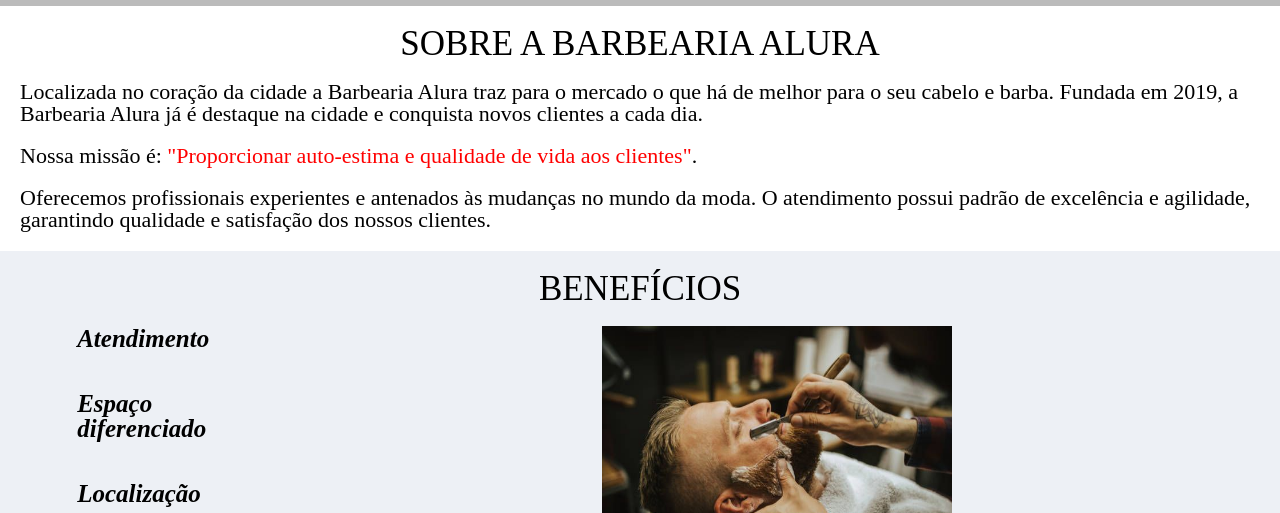
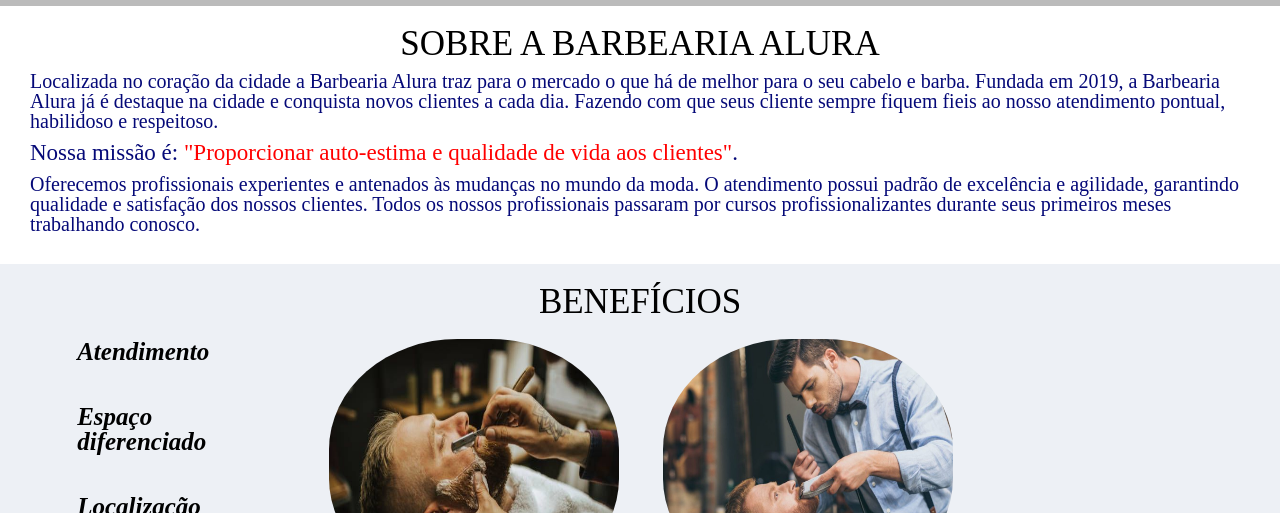
Before and after one commit to BonathanRJ/Barbearia-Alura, a plain HTML site: page index.html in a window 1280 px wide. Shown: the part 287-800 px from the top of the page. Drawn offline with Linux system fonts and the light colour scheme.

Commit message:
Alteracoes

```diff
--- a/index.html
+++ b/index.html
@@ -22,9 +22,9 @@
     <main>
         <div class="principal">
             <h2 class="titulo-centralizado">Sobre a Barbearia Alura</h2>
-            <p id="texto">Localizada no coração da cidade a <strong>Barbearia Alura</strong> traz para o mercado o que há de melhor para o seu cabelo e barba. Fundada em 2019, a Barbearia Alura já é destaque na cidade e conquista novos clientes a cada dia.</p>
-            <p id="texto"><em>Nossa missão é: <strong>"Proporcionar auto-estima e qualidade de vida aos clientes"</strong>.</em></p>
-            <p id="texto">Oferecemos profissionais experientes e antenados às mudanças no mundo da moda. O atendimento possui padrão de excelência e agilidade, garantindo qualidade e satisfação dos nossos clientes.</p>
+            <p id="texto">Localizada no coração da cidade a <strong>Barbearia Alura</strong> traz para o mercado o que há de melhor para o seu cabelo e barba. Fundada em 2019, a Barbearia Alura já é destaque na cidade e conquista novos clientes a cada dia. Fazendo com que seus cliente sempre fiquem fieis ao nosso atendimento pontual, habilidoso e respeitoso.</p>
+            <p id="missao"><em>Nossa missão é: <strong>"Proporcionar auto-estima e qualidade de vida aos clientes"</strong>.</em></p>
+            <p id="texto">Oferecemos profissionais experientes e antenados às mudanças no mundo da moda. O atendimento possui padrão de excelência e agilidade, garantindo qualidade e satisfação dos nossos clientes. Todos os nossos profissionais passaram por cursos profissionalizantes durante seus primeiros meses trabalhando conosco.</p>
         </div>
 
         <div class="Beneficios">
@@ -37,6 +37,7 @@
             </ul>
             <img id="cortando" src="/assets/beneficios.jpg">
             <img id="cortando" src="/assets/corte.jpg">
+            <img id="cortando" src="/assets/barbearia.jpg">
         </div>
     </main>
     <footer>
--- /dev/null
+++ b/src/contatos.css
@@ -0,0 +1,5 @@
+main{
+    text-align: center;
+    background: url("/assets/bg.jpg");
+    padding: 42px 40px;
+}
--- a/src/style.css
+++ b/src/style.css
@@ -12,11 +12,14 @@
 }
 #texto{
     text-align: left;
-    margin: 20px 0 0;
-    font-size: 22px;
+    margin: 10px 10px 10px;
+    font-size: 20px;
+    color: #050978;
 }
 #missao{
-    font-size: 20px
+    font-size: 23px;
+    margin: 0px 10px 0px;
+    color: #050978;
 }
 em strong{
     color: #FF0000;
@@ -36,18 +39,15 @@ em strong{
     display: inline-block;
     vertical-align: top;
     width: 20%;
-    margin-right: 25%;
+    margin-right: 3%;
 }
 #cortando{
     align-items: right;
-    width:350px;
+    width: 290px;
     height:250px;
     padding: 20px;
-
+    border-radius: 45%;
 }
-#cortando:hover{
-    font-size: 40px;
- }
 header {
     background: #BBBBBB;
     padding: 20px;
```
Also changed, not shown: contatos.html (added, +16 -0 lines), assets/barbearia.jpg (added), assets/discord.png (added).
